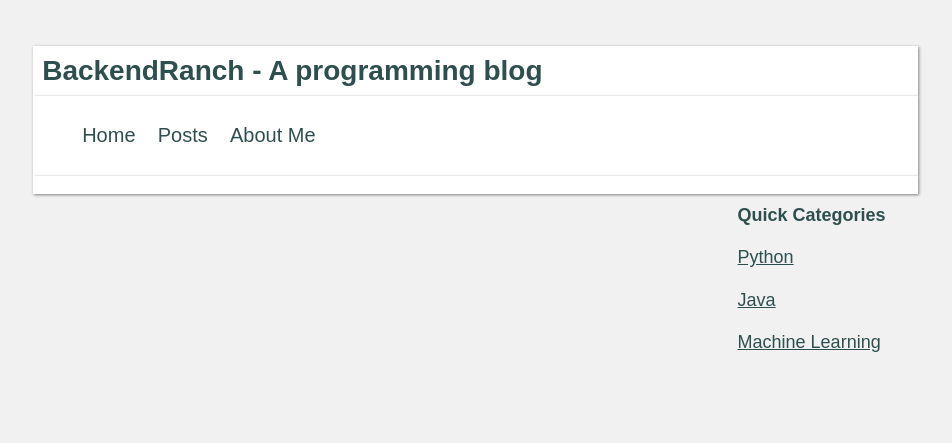
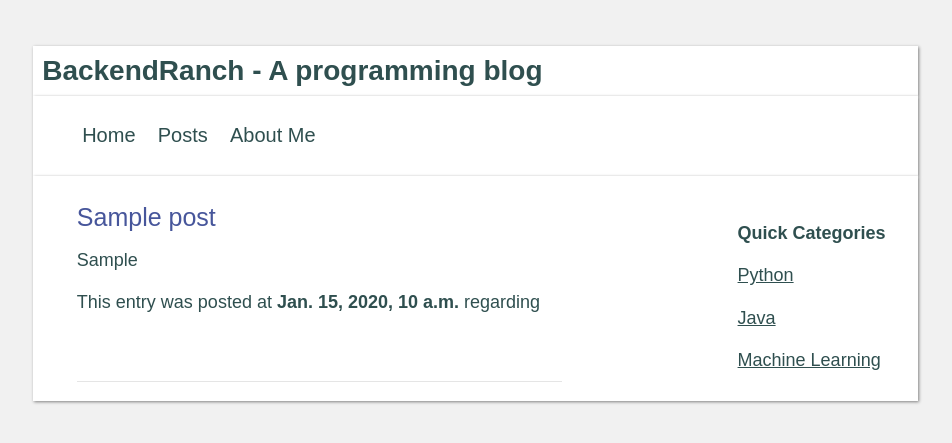
Before and after one commit to maorgo/backendRanch_django, a Django app: page / in a window 1280 px wide. Shown: the top 443 px of the page, without its empty margins (139-1091 px from the left). Run offline with Django 3.2, Linux system fonts and the light colour scheme; tables that the repository leaves empty hold one stand-in row (values such as "Sample post").

Commit message:
Port to taggit

```diff
--- a/posts/views.py
+++ b/posts/views.py
@@ -8,11 +8,8 @@
 
 def posts(request):
     # Get all posts ordered by date descending
-    posts_with_tags = {}
     all_posts = Post.objects.all().order_by('-created_on')
-    for post in all_posts:
-        posts_with_tags.update({post: post.tags.names()})
-    context = {'main_content': posts_with_tags}
+    context = {'main_content': all_posts}
     return render(request, 'posts.html', context=context)
 
 
--- a/templates/posts.html
+++ b/templates/posts.html
@@ -6,13 +6,13 @@
           </div>
         {%  else %}
           <div class="post_preview">
-          {%  for post, tags in main_content.items %}
+          {%  for post in main_content %}
               <p class='post_preview' onclick="getPost('{{ post.slug }}')">
                   <a href="/posts/{{post.slug}}" class="title">{{ post.title }}</a>
               </p>
                   {{  post.introduction }} <br><br>
 This entry was posted at <b>{{  post.created_on }}</b> regarding
-              {% for tag in tags %}
+              {% for tag in post.tags.names %}
               <a href="/tags/{{tag}}"><b>{{tag}}</b></a>
               {% endfor %}
               <br><br>
```
